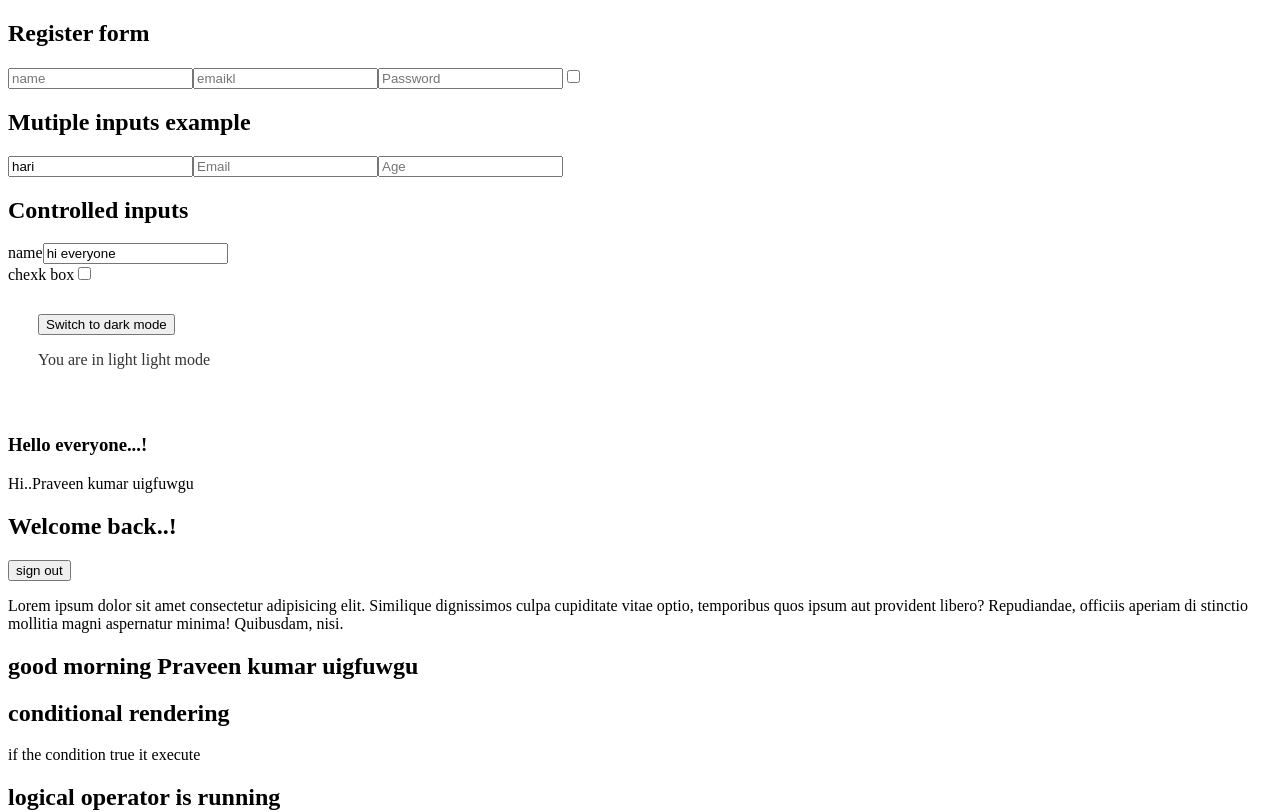
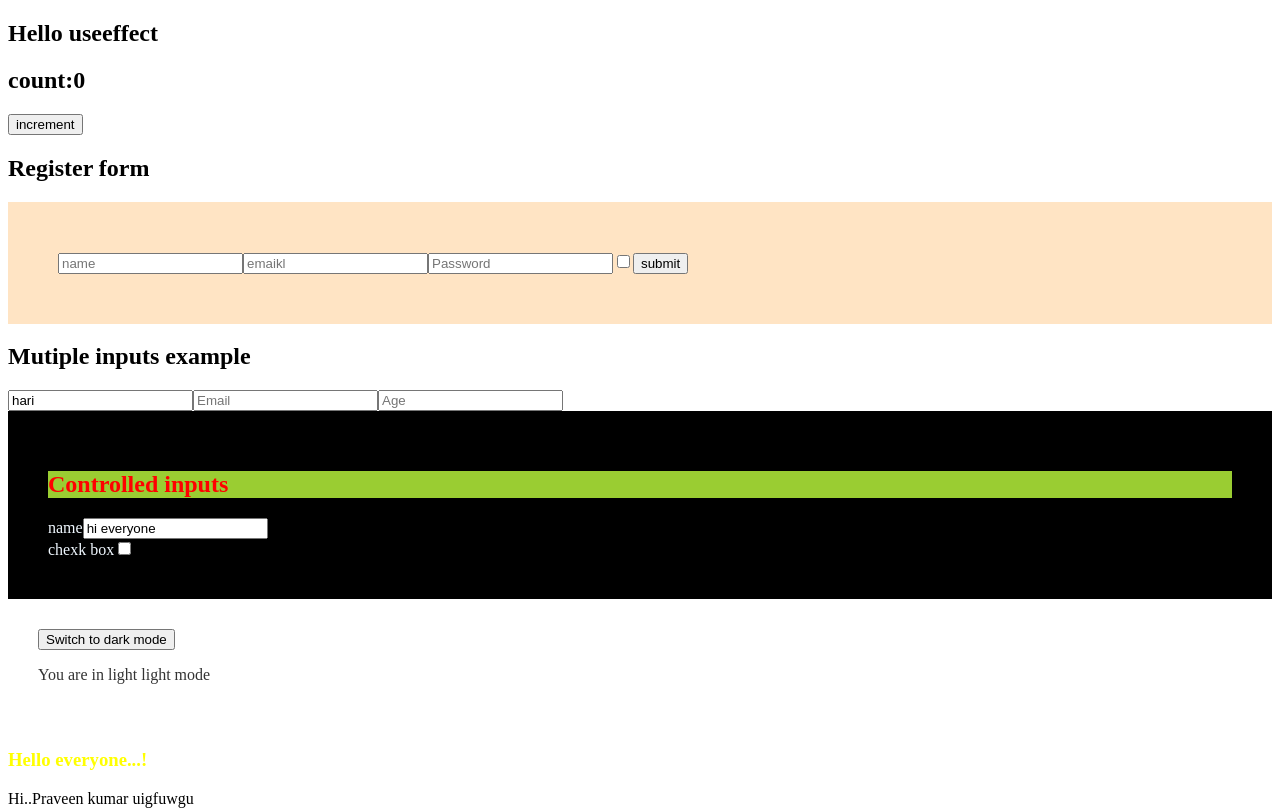
Before and after one commit to kamalrajms/ReactProject, a React (Vite) app: page / in a window 1280 px wide. Shown: the top 812 px of the page. Built offline with nearby package versions, Linux system fonts and the light colour scheme.

Commit message:
Styleing, basice of useeffect()

```diff
--- a/src/App.jsx
+++ b/src/App.jsx
@@ -8,17 +8,19 @@ import DarkMode from "./Component/DarkMode";
 import Form from "./Component/Form";
 import UserForm from "./Component/UserForm";
 import RegisterForm from "./Component/RegisterForm";
+import UseEffect from "./Component/UseEffect";
 
 export default function App() {
   const name = "Praveen kumar uigfuwgu";
   const [user, setUser] = useState(true);
   return (
     <div>
+      <UseEffect />
       <RegisterForm />
       <UserForm />
       <Form />
       <DarkMode />
-      <h3>Hello everyone...!</h3>
+      <h3 className="Hello">Hello everyone...!</h3>
       <p>Hi..{name}</p>
       <UseStateEx2 />
       <Greeting firstName={name} />
--- /dev/null
+++ b/src/Component/Form.css
@@ -0,0 +1,8 @@
+.form {
+  padding: 40px;
+  background: #000;
+  color: aliceblue;
+}
+.form > h2 {
+  color: red;
+}
--- a/src/Component/Form.jsx
+++ b/src/Component/Form.jsx
@@ -1,10 +1,11 @@
 import React, { useState } from "react";
+import "./Form.css";
 
 export default function Form() {
   const [name, setName] = useState("hi everyone");
   const [isChecked, setIschecked] = useState(false);
   return (
-    <div>
+    <div className="form">
       <h2>Controlled inputs</h2>
       <nav>
         <label>name</label>
--- /dev/null
+++ b/src/Component/List.module.css
@@ -0,0 +1,4 @@
+.list {
+  /* background: #000; */
+  color: rgb(9, 77, 137);
+}
--- a/src/Component/ListRendering.jsx
+++ b/src/Component/ListRendering.jsx
@@ -1,4 +1,5 @@
 import React from "react";
+import Style from "./List.module.css";
 
 export default function ListRendering() {
   const fruits = ["apple", "banana", "mango", "cherry", "orange"];
@@ -11,7 +12,7 @@ export default function ListRendering() {
   return (
     <div>
       <h3>List rendering</h3>
-      <ul>
+      <ul className={Style.list}>
         {fruits.map((name, ind) => (
           <li key={ind}>{name}</li>
         ))}
--- a/src/Component/RegisterForm.jsx
+++ b/src/Component/RegisterForm.jsx
@@ -25,10 +25,28 @@ export default function RegisterForm() {
     });
   };
 
+  const handleSubmit = (e) => {
+    e.preventDefault();
+
+    if (!formData.username || !formData.eamil || !formData.password) {
+      setError("All fields are required");
+      return;
+    }
+    if (!formData.terms) {
+      setError("Accept terms..");
+      return;
+    }
+
+    setError("");
+    alert("form submitted successfully...");
+    console.log(formData);
+  };
+
   return (
     <div>
       <h2>Register form</h2>
       {error && <p>{error}</p>}
+      <form className="register" onSubmit={handleSubmit}>
         <input
           type="text"
           placeholder="name"
@@ -56,6 +74,8 @@ export default function RegisterForm() {
           checked={formData.terms}
           onChange={handleInput}
         />
+        <button type="submit">submit</button>
+      </form>
     </div>
   );
 }
--- /dev/null
+++ b/src/Component/UseEffect.jsx
@@ -0,0 +1,23 @@
+import React, { useEffect, useState } from "react";
+
+export default function UseEffect() {
+  const [count, setCount] = useState(0);
+  useEffect(() => {
+    console.log("component mounted");
+  }, [count]);
+
+  useEffect(() => {
+    if (count < 5) {
+      console.log(`count changed to : ${count}`);
+    } else {
+      console.log("it updates more time...");
+    }
+  }, [count]);
+  return (
+    <div>
+      <h2>Hello useeffect</h2>
+      <h2>count:{count}</h2>
+      <button onClick={() => setCount(count + 1)}>increment</button>
+    </div>
+  );
+}
--- a/src/Component/UseStateHook.jsx
+++ b/src/Component/UseStateHook.jsx
@@ -2,9 +2,14 @@ import React, { useState } from "react";
 
 export default function UseStateHook() {
   const [count, setCount] = useState(0);
+
+  const theme = {
+    backgroundColor: "red",
+    color: "blue",
+  };
   return (
     <div>
-      <h2>Count :{count}</h2>
+      <h2 style={theme}>Count :{count}</h2>
       <button onClick={() => setCount(count + 1)}>Increment</button>
       <button onClick={() => setCount(count - 1)}>decrement</button>
       <button onClick={() => setCount(0)}>Reset</button>
--- a/src/index.css
+++ b/src/index.css
@@ -0,0 +1,18 @@
+.Hello {
+  color: yellow;
+  /* background: #000; */
+}
+
+.register {
+  padding: 50px;
+  color: blue;
+  background-color: bisque;
+}
+.form > h2 {
+  background-color: yellowgreen;
+}
+.list {
+  padding: 200px;
+  margin: 500px;
+  background: #000;
+}
```
Also changed, not shown: src/App.css (deleted), src/text.txt. Lines whose indentation alone changed are shown as unchanged.
